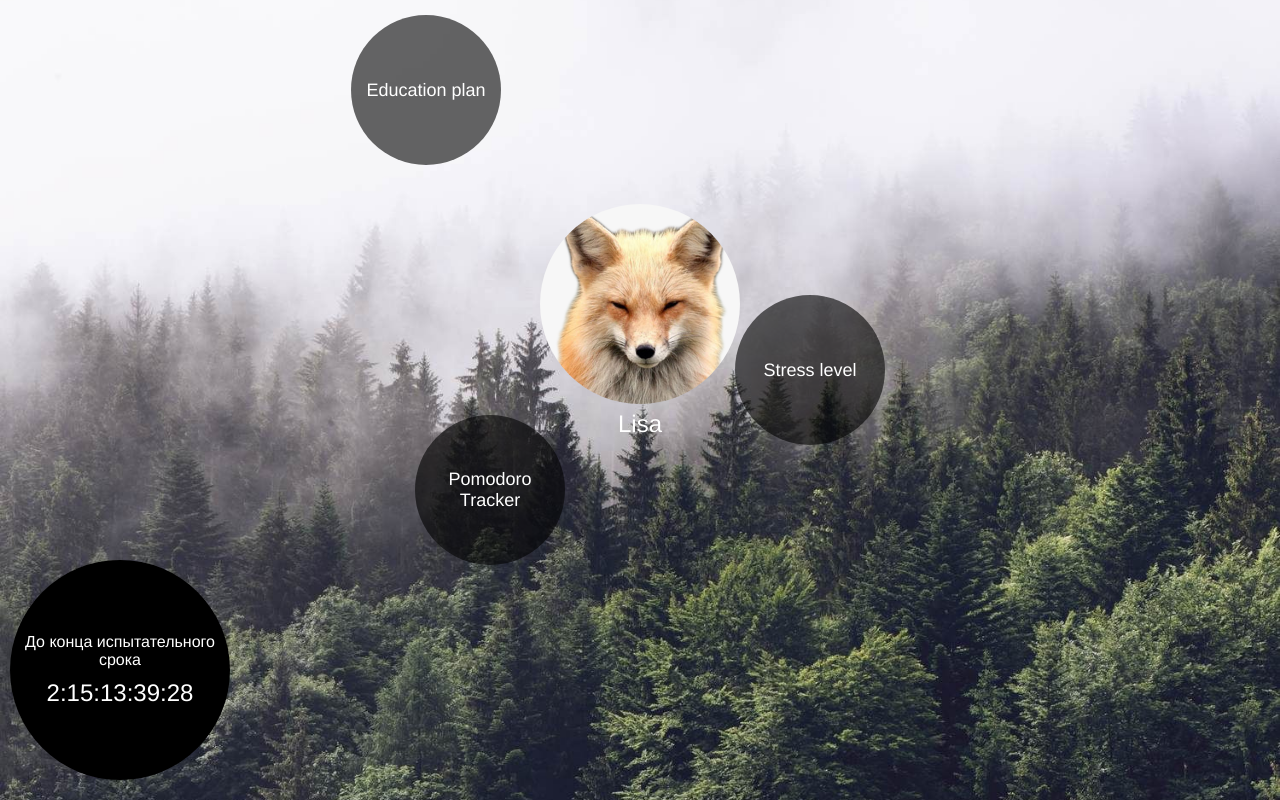
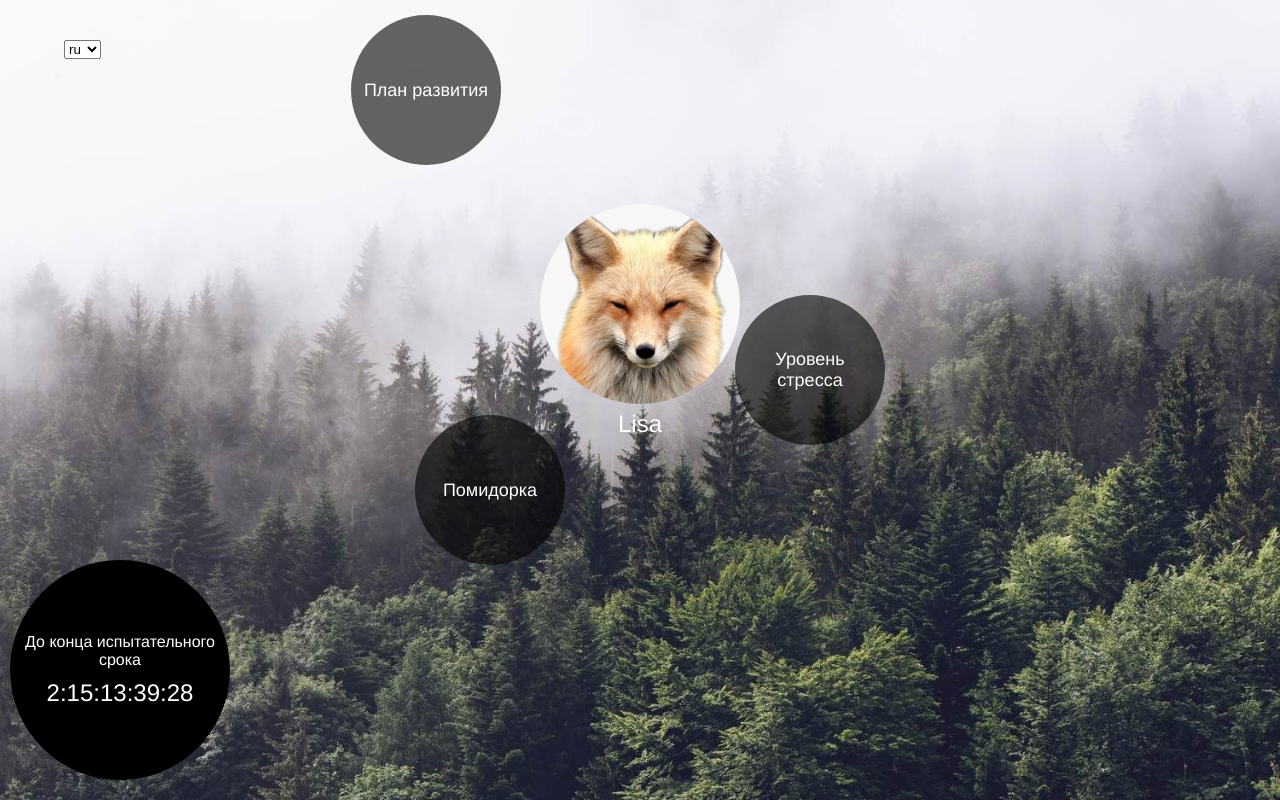
Before and after one commit to Purofox/circus-with-horses, a Vue app: page / in a window 1280 px wide. Built offline with nearby package versions, Linux system fonts and the light colour scheme; what vue-lodash would draw is missing.

Commit message:
Added localization with i18n

```diff
--- a/package.json
+++ b/package.json
@@ -12,6 +12,7 @@
     "lodash": "^4.17.20",
     "moment": "^2.29.1",
     "vue": "^2.6.11",
+    "vue-i18n": "^8.22.4",
     "vue-lodash": "^2.1.2",
     "vue-router": "^3.5.0"
   },
--- a/src/components/Deadline/Deadline.vue
+++ b/src/components/Deadline/Deadline.vue
@@ -1,6 +1,6 @@
 <template>
   <div class="deadline-timer">
-    До конца испытательного срока
+    {{ $t("message.probation") }}
     <div class="deadline-counter">
       {{ months }}:{{ days }}:{{ hours }}:{{ minutes }}:{{ seconds }}
     </div>
--- a/src/components/MainList/MainList.vue
+++ b/src/components/MainList/MainList.vue
@@ -4,13 +4,13 @@
       <nav class="user-link">
         <ul class="round-list">
           <li class="round-list__element">
-            <router-link to="/education">Education plan</router-link>
+            <router-link to="/education">{{ $t("message.educationLink") }}</router-link>
           </li>
           <li class="round-list__element">
-            <router-link to="/pomodoro">Pomodoro Tracker</router-link>
+            <router-link to="/pomodoro">{{ $t("message.pomodoroLink") }}</router-link>
           </li>
           <li class="round-list__element">
-            <router-link to="/stress">Stress level</router-link>
+            <router-link to="/stress">{{ $t("message.stressLink") }}</router-link>
           </li>
         </ul>
       </nav>
@@ -21,18 +21,20 @@
         </div>
         <div class="user-profile__name">Lisa</div>
       </div>
-
+      <langChanger/>
       <Deadline/>
     </div>
   </section>
 </template>
 
 <script>
+import langChanger from '../langChanger/langChanger.vue';
 import Deadline from '../Deadline/Deadline.vue';
 export default {
   name: "MainList",
   components: {
-    Deadline
+    Deadline,
+    langChanger
   }
 };
 
--- a/src/components/Pomodoro/Pomodoro.vue
+++ b/src/components/Pomodoro/Pomodoro.vue
@@ -22,7 +22,6 @@
 </template>
 
 <script>
-const audio = new Audio('../assets/audio/alarm-clock-bell.mp3');
 export default {
     name: "Pomodoro",
     data() {
@@ -48,12 +47,10 @@ export default {
     methods: {
       check_timer_completed() {
         if(this.timer === 0 && this.sessionName === 'Work') {
-          audio.play();
           this.timer = 5*60;
           this.sessionName = 'Rest';
           this.save_timer();
         } if (this.timer === 0 && this.sessionName === 'Rest') {
-          audio.play();
           this.timer = 25*60;
           this.sessionName = 'Work';
           this.save_timer();
@@ -77,6 +74,10 @@ export default {
       save_timer() {
         localStorage.setItem('timer_now' , this.timer);
       },
+      playMethod() {
+        const audio = new Audio('../../assets/audio/alarm-clock-bell.mp3');
+        audio.play();
+      }
     },
 
     computed: {
--- /dev/null
+++ b/src/components/langChanger/langChanger.vue
@@ -0,0 +1,27 @@
+<template>
+  <div class="locale-changer">
+    <select v-model="$i18n.locale">
+      <option v-for="(lang, i) in langs" :key="`Lang${i}`" :value="lang">
+        {{ lang }}
+      </option>
+    </select>
+  </div>
+</template>
+
+<script>
+export default {
+  name: 'langChanger',
+  data() {
+    return { langs: ['ru', 'en', 'fr'] };
+  }
+};
+</script>
+
+<style scoped>
+  .locale-changer {
+    cursor: pointer;
+    left: 5vw;
+    position: absolute;
+    top: 5vh;
+  }
+</style>
--- a/src/main.js
+++ b/src/main.js
@@ -3,13 +3,49 @@ import router from './routes';
 import App from './App.vue';
 import VueLodash from 'vue-lodash';
 import lodash from 'lodash';
+import VueI18n from 'vue-i18n';
 
+Vue.use(VueI18n);
 Vue.use(VueLodash, { name: 'custom' , lodash: lodash });
 
 Vue.config.productionTip = false;
 
+const messages = {
+  en: {
+    message: {
+      educationLink: 'Education plan',
+      pomodoroLink: 'Pomodoro Tracker',
+      stressLink: 'Stress level',
+      probation: 'Until the end of the probationary period',
+    }
+  },
+  ru: {
+    message: {
+      educationLink: 'План развития',
+      pomodoroLink: 'Помидорка',
+      stressLink: 'Уровень стресса',
+      probation: 'До конца испытательного срока',
+    }
+  },
+  fr: {
+    message: {
+      educationLink: 'Plan de développement',
+      pomodoroLink: 'Suivi de Pomodoro',
+      stressLink: 'Niveau de stress',
+      probation: 'Jusquà la fin de la période probatoire',
+    }
+  }
+};
+
+const i18n = new VueI18n({
+  locale: 'en',
+  messages
+});
 
 new Vue({
+  i18n,
   router: router,
   render: h => h(App),
 }).$mount('#app');
+
+i18n.locale = 'ru';
```
Also changed, not shown: 1 other file (tests, documents, lock files or other folders).
